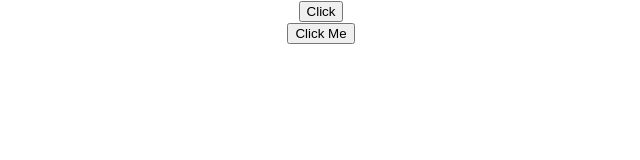
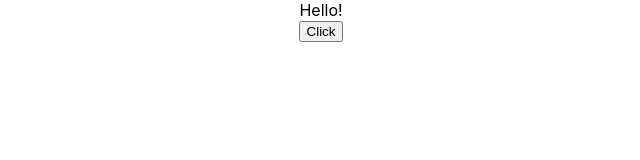
Before and after one commit to imnehaandroid/helloworld.js, a React (Create React App) app: page / in a window 1280 px wide. Shown: the top 160 px of the page, without its empty margins (319-959 px from the left). Built offline with nearby package versions, Linux system fonts and the light colour scheme.

Commit message:
create EventBind.js class and implement Binding EventHandlers

```diff
--- a/src/App.js
+++ b/src/App.js
@@ -2,38 +2,34 @@ import React , { Component } from 'react';
 
 import logo from './logo.svg';
 import './App.css';
-import  { Greet }  from './components/Greet';
-import Welcome from './components/Welcome';
+import  { Greet }  from './components/Greet'
+import Welcome from './components/Welcome'
 import Hello from './components/Hello'
 import Message from './components/Message'
 import Counter from './components/Counter'
 import FunctionClick from './components/FunctionClick'
 import ClassClick from './components/ClassClick'
+import EventBind from './components/EventBind'
 
 class App extends Component {
   render(){
   return (
     <div className="App">
-    <FunctionClick />
-    <ClassClick    />
+        <EventBind />
+        { /*<FunctionClick />*/}
+        {/*<ClassClick    />*/}
         {/*<Counter />*/}
         {/* <Greet name="Diana" heroName = "Wonder Woman"/>
             <Welcome name="Bruce" heroName ="Batman"  />*/}
         {/*<Message /> */}
         {/*<Greet name="Bruce" heroName ="Batman">
-     <p>This is chlidren props </p>
-    </Greet>
+             <p>This is chlidren props </p> </Greet>
           <Greet name="Clark" heroName ="Superman">
              <button>Action</button>
           </Greet>
-
-
-
           <Welcome name="Clark" heroName ="Superman" />
           <Welcome name="Diana" heroName = "Wonder Woman"  />*/ }
-
         {/*<Hello /> */}
-
     </div>
   );
 }
--- /dev/null
+++ b/src/components/EventBind.js
@@ -0,0 +1,41 @@
+import React, { Component } from 'react'
+
+ class EventBind extends Component {
+     constructor(props){
+         super(props)
+
+         this.state = {
+             message : 'Hello!'
+         }
+         // binding in class constructor best approach
+           // this.clickHandler = this.clickHandler.bind(this)
+     }
+     //  clickHandler(){
+       //   this.setState({
+          //    message:'goodbye!'
+       //   })
+      //   console.log(this)
+     //  }
+
+     // class property as arrow function
+       clickHandler = () => {
+         this.setState({
+          messgae: 'goodbye!'
+
+         })
+       }
+
+  render() {
+    return( <div>
+             <div>{this.state.message}</div>
+                {/*binding in render */}
+                {/*<button  onClick= {this.clickHandler.bind(this)}> Click </button>*/}
+                {/* arrow function in render */}
+                {/* <button onClick={() => this.clickHandler()}>click</button> */}
+                <button onClick={this.clickHandler}>Click</button>
+           </div>
+         )
+  }
+}
+
+export default EventBind
```
Lines whose indentation alone changed are shown as unchanged.
